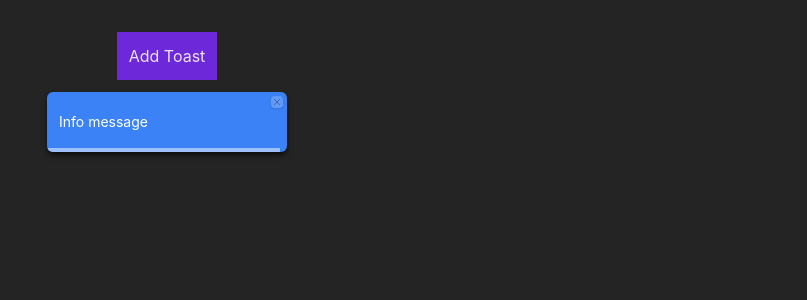
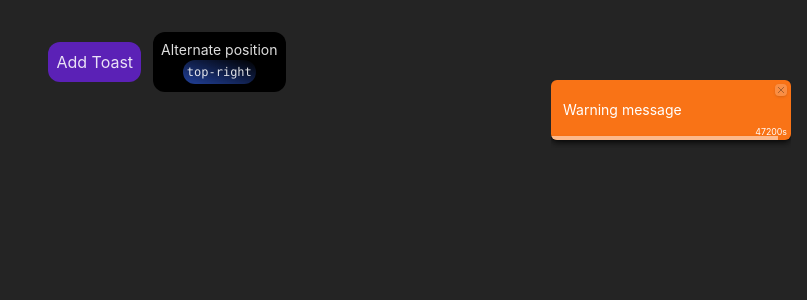
Before and after one commit to IsaaChaquito/Notify, a React (Vite) app: page / in a window 1280 px wide. Both pictures are taken after a click on the button "Add Toast". Shown: the top 300 px of the page, without its empty margins (473-1280 px from the left). Built offline with nearby package versions, Linux system fonts and the light colour scheme.

Commit message:
working on max notify stack

```diff
--- a/eslint.config.js
+++ b/eslint.config.js
@@ -30,7 +30,7 @@ export default [
       ...reactHooks.configs.recommended.rules,
       'react/jsx-no-target-blank': 'off',
       'react/prop-types': 'off',
-      // 'react/unused-variable': 'warn',
+      'react/unused-variable': 'warn',
       'react-refresh/only-export-components': [
         'warn',
         { allowConstantExport: true },
--- a/src/components/notify/Notify.jsx
+++ b/src/components/notify/Notify.jsx
@@ -41,7 +41,7 @@ export const notifyMap = {
     iconNotify: ( icon, id ) => iconType[icon](id) || iconType.warning(id)
   },
   [notifyType.error]: {
-    bg: 'bg-rose-500',
+    bg: 'bg-red-500',
     txtColor: 'text-white',
     iconNotify: ( icon, id ) => iconType[icon](id) || iconType.error(id)
   }
@@ -134,9 +134,9 @@ export default function Notify( props ) {
             key={ id }
             onMouseEnter={ handlerPauseTime }
             onMouseLeave={ handlerResumeTime }
-            className={`Notify p-3  text-sm shadow-md shadow-black/60 relative w-[240px] min-h-[60px] max-h-[60px] flex justify-between  items-center gap-x-2 rounded-md pointer-events-auto z-50 duration-300 overflow-hidden
+            className={`Notify p-3  text-sm shadow-md shadow-black/60 relative w-[240px] min-h-[60px] max-h-[60px] flex justify-between items-center gap-x-2 rounded-md pointer-events-auto z-50 duration-300 overflow-hidden
             ${bg} ${txtColor}
-            ${isClosing ? 'animate-[zoomOut_.6s_ease] opacity-0 mb-[-60px]' : 'animate-[zoomIn_.4s_ease] mb-2'}
+            ${isClosing ? 'animate-[zoomOut_.4s_ease] opacity-0 mb-[-60px]' : 'animate-[zoomIn_.4s_ease] mb-2'}
             ${isOpening ? 'mb-[-60px]' : 'mb-2'}`}
             >
             <h1 className=" truncate"> { text } </h1>
@@ -144,7 +144,7 @@ export default function Notify( props ) {
             { iconNotify(icon, id+1) }
 
 
-            <button onClick={ handleClose } className="absolute top-1 right-1 p-0.5 bg-gray-50/20 shadow  hover:bg-gray-50/40 rounded duration-300">
+            <button onClick={ () => handleClose( id ) } className="absolute top-1 right-1 p-0.5 bg-gray-50/20 shadow  hover:bg-gray-50/40 rounded duration-300">
               <CloseIcon className="w-2 h-2 text-black/50" />
             </button>
 
--- a/src/components/notify/NotifyList.jsx
+++ b/src/components/notify/NotifyList.jsx
@@ -1,179 +1,59 @@
-
-// import Notify from "./Notify";
-// import useNotify from "./useNotify";
-// import './styles.css'
-// import { useEffect, useRef } from "react";
-// import { CSSTransition, TransitionGroup } from "react-transition-group";
-
-// export default function NotifyList() {
-
-
-//   const { notifications, notify } = useNotify()
-//   const [nodeRefs, setNodeRefs] = useState({});
-
-//   const handleAddNotify = () => {
-//     notify.info('Error adding task')
-//     notify.success('Take care about you!',
-//       {
-//         timeSettings: { time: 100000, showTimer: true, timerPosition: 'bottom-left'  }
-//       })
-//     notify.warning('Error adding task',
-//       {
-//         timeSettings: { time: 100000, showTimer: true  }
-//       })
-//     notify.error('Error adding task')
-//     // notify.custom('Task added successfully')
-//   }
-
-
-//   useEffect(() => {
-//     // Crear un ref para cada notificación en caso de que no exista
-//     const refs = notifications.reduce((acc, notify) => {
-//       if (!acc[notify.id]) {
-//         acc[notify.id] = useRef(null);
-//       }
-//       return acc;
-//     }, {});
-
-//     setNodeRefs(refs);
-//   }, [notifications]);
-
-
-//   return (
-//     <div className='flex flex-col items-center justify-center duration-300'>
-
-//         <button
-//           onClick={ handleAddNotify }
-//           className="p-3 bg-violet-700"
-//         >
-//           AddToast
-//         </button>
-
-//         {/* <div
-//           ref={toastContainerRef}
-//           style={{ transition: 'all 0.3s ease-in-out' }}
-//           className='TOAST-CONTAINER transition-all ease-in-out transform flex flex-col gap-y-2 m-3 p-2  duration-300'>
-//           {
-//             notifications.map((notify) => {
-//               return (
-//                 <Notify
-//                   key={notify.id}
-//                   {...notify}
-//                 />
-//               )
-//             })
-//           }
-//         </div> */}
-
-
-//         <TransitionGroup
-//           className="TOAST-CONTAINER transition-all ease-in-out transform flex flex-col gap-y-2 m-3 p-2 duration-300"
-//         >
-//           {notifications.map((notify) => {
-//             const nodeRef = useRef(null) // Crear el ref para cada notificación
-
-//             return (
-//               <CSSTransition
-//                 key={notify.id}
-//                 timeout={300}
-//                 classNames={{
-//                   enter: 'toast-enter',
-//                   enterActive: 'toast-enter-active',
-//                   exit: 'toast-exit',
-//                   exitActive: 'toast-exit-active',
-//                 }}
-//                 nodeRef={nodeRef}
-//               >
-//                 <div ref={nodeRef}>
-//                   <Notify {...notify} />
-//                 </div>
-//               </CSSTransition>
-//             )
-// })}
-//         </TransitionGroup>
-//       </div>
-//   )
-// }
-
-// import { CSSTransition, TransitionGroup } from 'react-transition-group';
-// import Notify from "./Notify";
-// import useNotify from "./useNotify";
-// import './styles.css';
-// import React, { useRef } from "react";
-
-// export default function NotifyList() {
-//   const { notifications, notify } = useNotify();
-
-//   // Usamos un ref para cada notificación sin depender de useEffect.
-//   const nodeRefs = useRef({});
-
-//   const handleAddNotify = () => {
-//     notify.info('Info message');
-//     notify.success('Success message', { timeSettings: { time: 50000, showTimer: true } });
-//     notify.warning('Warning message', { timeSettings: { time: 50000, showTimer: true } });
-//     notify.error('Error message');
-//   };
-
-
-//   return (
-//     <div className="flex flex-col items-center justify-center duration-300">
-//       <button onClick={handleAddNotify} className="p-3 bg-violet-700">
-//         Add Toast
-//       </button>
-
-//       <TransitionGroup
-//         className="TOAST-CONTAINER transition-all ease-in-out transform flex flex-col gap-y-2 p-2 duration-300"
-//       >
-//         {notifications.map((notify) => {
-//           // Asegúrate de que haya un ref único para cada notificación.
-//           if (!nodeRefs.current[notify.id]) {
-//             nodeRefs.current[notify.id] = React.createRef();
-//           }
-
-//           return (
-//             <CSSTransition
-//               key={notify.id}
-//               timeout={300}
-//               classNames="list"
-//               nodeRef={nodeRefs.current[notify.id]}
-//             >
-//               <div ref={nodeRefs.current[notify.id]} >
-//                 <Notify {...notify} />
-//               </div>
-//             </CSSTransition>
-//           );
-//         })}
-//       </TransitionGroup>
-//     </div>
-//   );
-// }
-
-
 
 import './styles.css'; // Aquí puedes colocar las animaciones CSS
 import Notify from './Notify';
 import useNotify from './useNotify';
+import { useEffect, useState } from 'react';
+
+export const positions = {
+  'top-right': 'top-20 right-4',
+  'bottom-right': 'bottom-1 right-1 flex-col-reverse',
+  'bottom-center': 'bottom-1 left-1/2 -translate-x-1/2 flex-col-reverse',
+  'bottom-left': 'bottom-1 left-1 flex-col-reverse',
+  'top-left': 'top-20 left-1',
+  'top-center': 'top-20 left-1/2 -translate-x-1/2',
+}
 
 export default function NotifyList() {
 
   const { notifications, notify } = useNotify()
+  const [position, setPosition] = useState( positions['top-right'] )
+  const [counter, setCounter] = useState(0)
 
   const handleAddNotify = () => {
-    notify.info('Info message', {timeSettings:{time:100000}})
-    // notify.success('Success message', { timeSettings: { time: 100000, showTimer: true } });
-    // notify.warning('Warning message', { timeSettings: { time: 100000, showTimer: true } });
+    // notify.info('Info message', {timeSettings:{time:6000}})
     // notify.error('Error message');
+    // notify.success('Success message', { timeSettings: { time: 4000, showTimer: true } });
+    notify.warning('Warning message', { timeSettings: { time: 50000, showTimer: true, timeFormat: 's' } });
   }
+
+  const handlePositionList = () => {
+    setCounter( counter => (counter + 1 === Object.keys(positions).length) ? 0 : counter + 1 )
+  }
+
+  useEffect(() => {
+    const key = Object.keys(positions)[counter]
+    setPosition( positions[key] )
+  }, [counter])
 
 
   return (
     <div className="flex flex-col items-center justify-center ">
 
-      <button onClick={handleAddNotify} className="p-3 mb-3 bg-violet-700">
-        Add Toast
-      </button>
+      <section className='flex justify-center items-center mb-3 gap-3 *:duration-300  '>
+        <button onClick={handleAddNotify} className="p-2 bg-violet-800 rounded-xl hover:bg-violet-500 active:scale-95">
+          Add Toast
+        </button>
 
-      <div className={`toast-container transition-all ease-in-out transform flex flex-col justify-center items-center duration-300 `}>
+        <button onClick={ handlePositionList } className='p-2 rounded-xl group bg-black hover:bg-black/80 text-sm flex flex-col justify-center items-center '>
+          <span>Alternate position</span>
+          <code className='text-xs  p-1 rounded-full bg-gradient-to-tr from-blue-900 from-10% shadow-sm group-hover:shadow-blue-900 group-active:scale-75 duration-300' >
+            { Object.keys(positions)[counter] }
+          </code>
+        </button>
+
+      </section>
+
+      <div className={`toast-container absolute ${position} pointer-events-none flex flex-col  duration-300 overflow-hidden`}>
 
         {notifications.map((notify) => (
 
--- a/src/components/notify/useNotify.js
+++ b/src/components/notify/useNotify.js
@@ -2,8 +2,10 @@ import { useEffect, useRef, useState } from "react"
 import { useProvider } from "../../contexts/app-context/useProvider";
 import { generateId } from "./utilities";
 
- const useNotify = (id, autoClose, time, showTimer, timeFormat = 'ms', showProgressBar) => {
+ const useNotify = ( localNotifyId, autoClose, time, timeFormat = 'ms', showProgressBar ) => {
+
   const { notifications, setNotifications } = useProvider();
+
   const [isClosing, setIsClosing] = useState(false);
   const [isOpening, setIsOpening] = useState(true);
   const [isOpen, setIsOpen] = useState(true);
@@ -22,7 +24,8 @@ import { generateId } from "./utilities";
     error: (text, options) => saveNotify('error', text, options),
   };
 
-  const generateNotify = (type, text, options = null) => ({
+  const generateNotify = (type, text, options = null) => (
+    {
       id: generateId(),
       // nodeRef: createRef(null),
       type,
@@ -32,24 +35,59 @@ import { generateId } from "./utilities";
       showTimer: false,
       icon: type,
       ...options,
-  });
+    }
+  )
 
   const saveNotify = (type, text, options = null) => {
     const newNotify = generateNotify(type, text, options);
+    if ( notifications.length > 4 ) setNotifications( noties => noties.slice(0, 4) )
+    // if ( notifications.length > 4 ) {
+    //   const id = notifications[notifications.length - 1].id;
+    //   handleClose( id );
+    // }
+
+    // while( notifications.length > 4 ){
+    //   const id = notifications[notifications.length - 1]?.id;
+    //   handleClose( id );
+    //   console.log('toy enciclao ayuaaaaaaaaaaa');
+    // }
+
     setNotifications((noties) => [newNotify, ...noties]);
   };
 
-  const handleClose = () => {
+  const handleClose = ( id ) => {
     setIsClosing(true);
     setTimeout(() => {
       setIsOpen(false);
-      removeNotify(id);
+      removeNotify( localNotifyId || id );
     }, 300); // Tiempo para la animación de cierre
   };
 
+
   const removeNotify = (id) => {
+    console.log('deleting for nottis, ', id);
+    // console.log('length ', notifications.length);
     setNotifications((notis) => notis.filter((n) => n.id !== id));
   };
+
+  // const deleteOverFlowNotis = ( id ) => {
+  //   setIsClosing(true);
+  //   setTimeout(() => {
+  //     setIsOpen(false);
+  //     removeNotify( id );
+  //   }, 0); // Tiempo para la animación de cierre
+  // }
+
+  // useEffect(() => {
+  //   console.log('length ', notifications.length);
+
+  //   if (notifications.length > 4) {
+  //     const id = notifications[notifications.length - 1].id
+  //     // console.log('id', id);
+  //     // console.log('notifications', notifications);
+  //     deleteOverFlowNotis( id )
+  //   }
+  // },[notifications])
 
 
   useEffect(() => {
@@ -58,10 +96,10 @@ import { generateId } from "./utilities";
 
     // Timer para el tiempo de la notificación
     if ( autoClose ){
-      timerControl.current = createTimer(time, setTimer, timeFormat, handleClose)
+      timerControl.current = createTimer(time, setTimer, timeFormat, handleClose, localNotifyId)
 
       // Timer para la barra de progreso
-      if(showProgressBar) progressBarControl.current = createTimer(time, setProgressBarTimer, 'ms', handleClose)
+      if(showProgressBar) progressBarControl.current = createTimer(time, setProgressBarTimer, 'ms', handleClose, localNotifyId)
 
       return () => {
         timerControl?.current?.stop();
@@ -102,7 +140,7 @@ import { generateId } from "./utilities";
 export default useNotify;
 
 
-const createTimer = (duration, callback, timeFormat = 'ms', handleClose) => {
+const createTimer = (duration, callback, timeFormat = 'ms', handleClose, localNotifyId) => {
   let interval = null;
   let remainingTime = duration;
   let paused = false;
@@ -120,7 +158,7 @@ const createTimer = (duration, callback, timeFormat = 'ms', handleClose) => {
 
         if (remainingTime <= 0) {
           clearInterval(interval);
-          handleClose();
+          handleClose( localNotifyId );
         }
       }
     },  20);
--- a/src/components/toast-svg-test/Toast.jsx
+++ /dev/null
@@ -1,38 +0,0 @@
-import React, { useEffect } from "react"
-
-export default function Toast ({ id, text, isNew, updateToastIconState }) {
-
-
-
-  useEffect(() =>{
-    if( !isNew ) return
-
-    // console.log('toast: ', id);
-
-    const timer = setTimeout(() => {
-      updateToastIconState(id)
-    } , 4000)
-    return () => clearTimeout(timer)
-  },[])
-
-  return (
-    <div key={id}>
-      <span>{text}</span>
-
-      <svg key={id} xmlns="http://www.w3.org/2000/svg" width="1em" height="1em" viewBox="0 0 24 24">
-            <mask id={"mask-"+id}><g fill="none" stroke="#fff" strokeDasharray="24" strokeDashoffset="24" strokeLinecap="round" strokeLinejoin="round" strokeWidth="2">
-            <path d="M2 13.5l4 4l10.75 -10.75">
-              <animate fill="freeze" attributeName="stroke-dashoffset" dur="0.4s" values="24;0" repeatCount="1"/>
-            </path>
-            <path stroke="#000" strokeWidth="6" d="M7.5 13.5l4 4l10.75 -10.75">
-              <animate  fill="freeze" attributeName="stroke-dashoffset" begin="0.4s" dur="0.4s" values="24;0" restart="never" repeatCount="0"/>
-            </path>
-            <path d="M7.5 13.5l4 4l10.75 -10.75">
-                <animate  fill="freeze" attributeName="stroke-dashoffset" begin="0.4s" dur="0.4s" values="24;0" restart="never" repeatCount="0"/>
-            </path>
-            </g></mask><rect width="24" height="24" fill="currentColor" mask={`url(#mask-${id})`}/>
-          </svg>
-
-    </div>
-  )
-}
```
Lines whose indentation alone changed are shown as unchanged.
